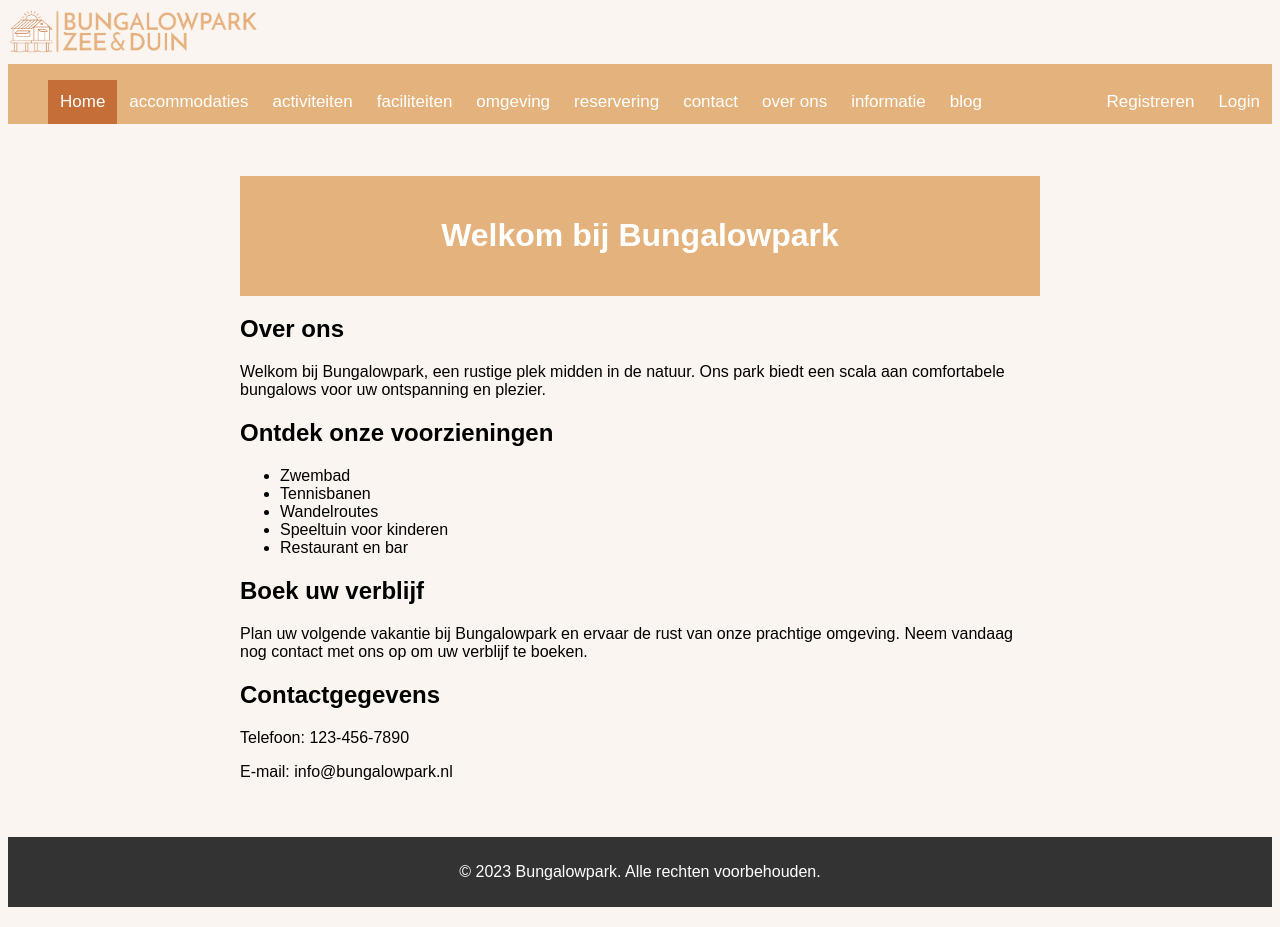
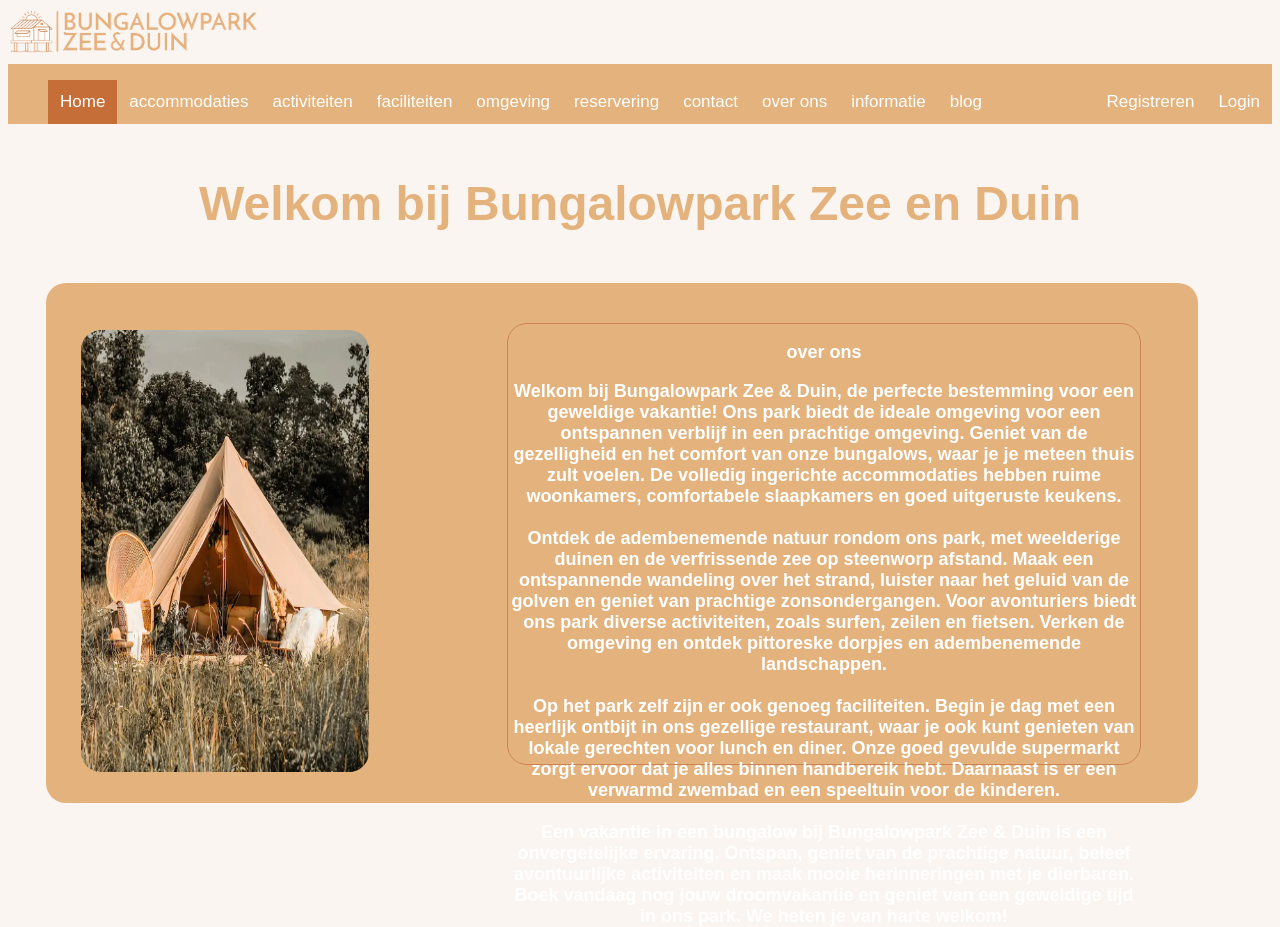
Before and after one commit to thatdudeyoudontknow/Propedeuse-P3-Webtech, a Flask app: page / in a window 1280 px wide. Run offline with Flask 3, Linux system fonts and the light colour scheme.

Commit message:
homepage is aangepast

```diff
--- a/bungalowpark/static/css/style.css
+++ b/bungalowpark/static/css/style.css
@@ -6,25 +6,17 @@ body {
 
 
 .header {
-  background-color: #e4b37d;
-  color: #fff;
+  background-size: cover;
   padding: 20px;
+  color: #e4b37d;
+  width: 100%;
   text-align: center;
+  font-size: x-large;
 }
 
-.content {
-  max-width: 800px;
-  margin: 20px auto;
-  padding: 20px;
-}
 
-.footer {
-  background-color: #333;
-  color: #fff;
-  padding: 10px;
-  text-align: center;
 
-}
+
 .welkom {
   float: right;
   padding: 12px;
@@ -288,6 +280,44 @@ body {
   top: 9%;
 }
 
+.box5_img {
+
+  border-radius: 20px;
+  position: absolute;
+  width: 25%;
+  height: 85%;
+  left: 3%;
+  top: 9%;
+}
+
+.box5_in {
+  box-sizing: border-box;
+
+  position: absolute;
+  width: 55%;
+  height: 85%;
+  border: 1px solid #CC8454;
+  border-radius: 20px;
+  margin-left: 40%;
+  margin-top: 3.5%;
+  color: white;
+  text-align: center;
+  font-size: large;
+
+
+}
+.box5 {
+  border-radius: 20px;
+  position: absolute;
+  width: 90%;
+  height: 65%;
+
+
+  background: #E4B37D;
+  border-radius: 20px;
+  margin-left: 3%;
+
+}
 
 table {
   border-collapse: collapse;
@@ -303,3 +333,5 @@ th, td {
 th {
   background-color: #f2f2f2;
 }
+
+* {box-sizing:border-box}
--- a/bungalowpark/templates/1homepagina.html
+++ b/bungalowpark/templates/1homepagina.html
@@ -7,9 +7,11 @@
 
     <html>
     <head>
-      <title>Welcome to Bungalow Park</title>
+      <title>welkom dddddddddBungalow Park</title>
 
     </head>
+
+
     <body>
       <div class="header">
         <h1>Welcome to Bungalow Park</h1>
--- a/bungalowpark/templates/home.html
+++ b/bungalowpark/templates/home.html
@@ -7,61 +7,51 @@
     {{ message }}
 </div>
 {% endfor %}
-<!-- <div class="jumbotron">
-    <h1>Bungalow park feest</h1>
 
-</div> -->
-<div class="container">
-    {% for bungalow in bungalows  %}
-
-      <!-- <div class="card mb-12" style="max-width: 540px;"> -->
-    <div class="card mb-12 mb-3" >
-        <div class="row g-0">
-          <div class="col-md-3">
-            <img  class="img-fluid"  src="https://images.ctfassets.net/gxwgulxyxxy1/4J1luUndx2FU0RKJnkFFwB/1974f23ea4a85a22a7cee70da9b2d332/header_huisje_Nederland.jpg?fm=jpg&fl=progressive&w=250&h=180&fit=fill&q=25" alt="...">
-          </div>
-          <div class="col-md-8">
-            <div class="card-body">
-              <h5 class="card-title">{{bungalow.naam}}</h5>
-              <!-- <p class="card-text">This is a wider card with supporting text below as a natural lead-in to additional content. This content is a little bit longer.</p> -->
-              <p class="card-text"><small class="text-muted">Vakantiehuis - {{bungalow.bungalowType.aantalPersonen}} persoons - {{(bungalow.bungalowType.aantalPersonen / 2 )|int }} slaapkamers  </small></p>
-              <!-- <p class="card-text"><small class="text-muted">Vakantiehuis -  - 150 m² </small></p> - 150 m² -->
-              <p class="card-text position-absolute"  style="width: 100%!important; text-align: right;" >{{bungalow.bungalowType.weekprijs}},-</p>
-            </div>
-          </div>
-        </div>
-      </div>
-      {% endfor %}
+<div class="header">
+  <h1>Welkom bij Bungalowpark Zee en Duin</h1>
+</div>
+</div>
+<div class="content">
 
 
-</div>
-<div class="content">
-  <div class="header">
-    <h1>Welkom bij Bungalowpark</h1>
-  </div>
-  <h2>Over ons</h2>
-  <p>Welkom bij Bungalowpark, een rustige plek midden in de natuur. Ons park biedt een scala aan comfortabele bungalows voor uw ontspanning en plezier.</p>
 
-  <h2>Ontdek onze voorzieningen</h2>
-  <ul>
-    <li>Zwembad</li>
-    <li>Tennisbanen</li>
-    <li>Wandelroutes</li>
-    <li>Speeltuin voor kinderen</li>
-    <li>Restaurant en bar</li>
-  </ul>
+  <div class="box5">
+    <div >
+        <img class="box5_img" src="{{ url_for('static', filename='img/tent1.png') }}" >
+    </div>
+    <div class="box5_in">
+        <p><b>over ons</b></p>
 
-  <h2>Boek uw verblijf</h2>
-  <p>Plan uw volgende vakantie bij Bungalowpark en ervaar de rust van onze prachtige omgeving. Neem vandaag nog contact met ons op om uw verblijf te boeken.</p>
 
-  <h2>Contactgegevens</h2>
-  <p>Telefoon: 123-456-7890</p>
-  <p>E-mail: info@bungalowpark.nl</p>
+        <p><b>Welkom bij Bungalowpark Zee & Duin, de perfecte bestemming voor een geweldige vakantie!
+          Ons park biedt de ideale omgeving voor een ontspannen verblijf in een prachtige omgeving.
+          Geniet van de gezelligheid en het comfort van onze bungalows, waar je je meteen thuis zult voelen.
+          De volledig ingerichte accommodaties hebben ruime woonkamers, comfortabele slaapkamers en goed uitgeruste keukens.
+          <br>
+          <br>
+          Ontdek de adembenemende natuur rondom ons park, met weelderige duinen en de verfrissende zee op steenworp afstand.
+          Maak een ontspannende wandeling over het strand, luister naar het geluid van de golven en geniet van prachtige zonsondergangen.
+          Voor avonturiers biedt ons park diverse activiteiten, zoals surfen, zeilen en fietsen.
+          Verken de omgeving en ontdek pittoreske dorpjes en adembenemende landschappen.
+          <br>
+          <br>
+          Op het park zelf zijn er ook genoeg faciliteiten.
+          Begin je dag met een heerlijk ontbijt in ons gezellige restaurant, waar je ook kunt genieten van lokale gerechten voor lunch en diner.
+          Onze goed gevulde supermarkt zorgt ervoor dat je alles binnen handbereik hebt.
+          Daarnaast is er een verwarmd zwembad en een speeltuin voor de kinderen.
+          <br>
+          <br>
+          Een vakantie in een bungalow bij Bungalowpark Zee & Duin is een onvergetelijke ervaring.
+          Ontspan, geniet van de prachtige natuur, beleef avontuurlijke activiteiten en maak mooie herinneringen met je dierbaren.
+          Boek vandaag nog jouw droomvakantie en geniet van een geweldige tijd in ons park. We heten je van harte welkom!
+       </b> </p>
+
+    </div>
 </div>
 
-<div class="footer">
-  <p>&copy; 2023 Bungalowpark. Alle rechten voorbehouden.</p>
-</div>
+
+
 </body>
 {% endblock %}
 
```
Also changed, not shown: bungalowpark/data.sqlite.
